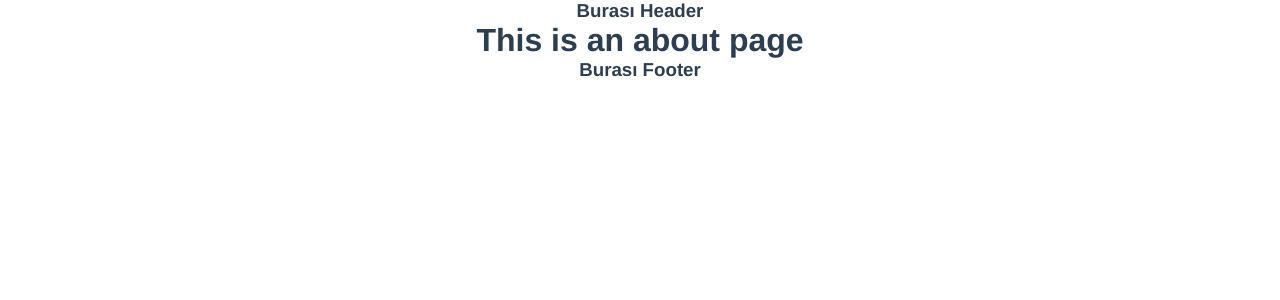
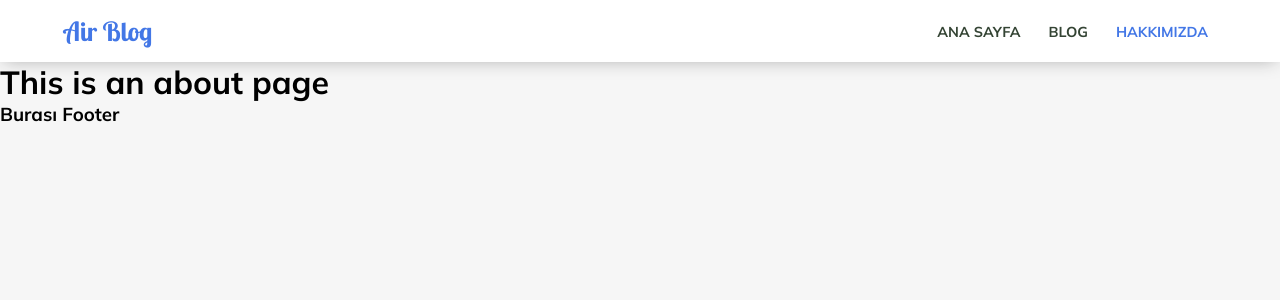
Before and after one commit to ertugrulsencer/air-blog, a Vue app: page /about in a window 1280 px wide. Shown: the top 300 px of the page. Built offline with nearby package versions, Linux system fonts and the light colour scheme.

Commit message:
Header and nav designed

```diff
--- a/src/App.vue
+++ b/src/App.vue
@@ -24,25 +24,4 @@ export default {
 };
 </script>
 
-<style lang="scss">
-.wrapper {
-  font-family: Avenir, Helvetica, Arial, sans-serif;
-  -webkit-font-smoothing: antialiased;
-  -moz-osx-font-smoothing: grayscale;
-  text-align: center;
-  color: #2c3e50;
-}
-
-#nav {
-  padding: 30px;
-
-  a {
-    font-weight: bold;
-    color: #2c3e50;
-
-    &.router-link-exact-active {
-      color: #42b983;
-    }
-  }
-}
-</style>
+<style lang="scss"></style>
--- a/src/assets/scss/_app.scss
+++ b/src/assets/scss/_app.scss
@@ -1,3 +1,4 @@
+@import url("https://fonts.googleapis.com/css2?family=Lobster+Two:ital,wght@0,400;0,700;1,400;1,700&family=Mulish:ital,wght@0,200;0,300;0,400;0,500;0,600;0,700;0,800;0,900;1,200;1,300;1,400;1,500;1,600;1,700;1,800;1,900&family=Roboto:ital,wght@0,100;0,300;0,400;0,500;0,700;0,900;1,100;1,300;1,400;1,500;1,700;1,900&display=swap");
 @import "./variables";
 @import "./mixins";
 * {
@@ -6,9 +7,13 @@
   box-sizing: border-box;
   text-decoration: none;
   outline: none;
+  &:not(i) {
+    font-family: "Mulish", Arial, sans-serif;
+  }
 }
 html,
 body {
   height: 100%;
+  background: var(--light);
 }
 @import "./globals";
--- a/src/assets/scss/_variables.scss
+++ b/src/assets/scss/_variables.scss
@@ -2,4 +2,5 @@
   --primary: #4377e6;
   --light: #f6f6f6;
   --dark: #344434;
+  --gray: #a8a8a8;
 }
--- a/src/components/HelloWorld.vue
+++ /dev/null
@@ -1,138 +0,0 @@
-<template>
-  <div class="hello">
-    <h1>{{ msg }}</h1>
-    <p>
-      For a guide and recipes on how to configure / customize this project,<br />
-      check out the
-      <a href="https://cli.vuejs.org" target="_blank" rel="noopener"
-        >vue-cli documentation</a
-      >.
-    </p>
-    <h3>Installed CLI Plugins</h3>
-    <ul>
-      <li>
-        <a
-          href="https://github.com/vuejs/vue-cli/tree/dev/packages/%40vue/cli-plugin-babel"
-          target="_blank"
-          rel="noopener"
-          >babel</a
-        >
-      </li>
-      <li>
-        <a
-          href="https://github.com/vuejs/vue-cli/tree/dev/packages/%40vue/cli-plugin-pwa"
-          target="_blank"
-          rel="noopener"
-          >pwa</a
-        >
-      </li>
-      <li>
-        <a
-          href="https://github.com/vuejs/vue-cli/tree/dev/packages/%40vue/cli-plugin-router"
-          target="_blank"
-          rel="noopener"
-          >router</a
-        >
-      </li>
-      <li>
-        <a
-          href="https://github.com/vuejs/vue-cli/tree/dev/packages/%40vue/cli-plugin-vuex"
-          target="_blank"
-          rel="noopener"
-          >vuex</a
-        >
-      </li>
-      <li>
-        <a
-          href="https://github.com/vuejs/vue-cli/tree/dev/packages/%40vue/cli-plugin-eslint"
-          target="_blank"
-          rel="noopener"
-          >eslint</a
-        >
-      </li>
-    </ul>
-    <h3>Essential Links</h3>
-    <ul>
-      <li>
-        <a href="https://vuejs.org" target="_blank" rel="noopener">Core Docs</a>
-      </li>
-      <li>
-        <a href="https://forum.vuejs.org" target="_blank" rel="noopener"
-          >Forum</a
-        >
-      </li>
-      <li>
-        <a href="https://chat.vuejs.org" target="_blank" rel="noopener"
-          >Community Chat</a
-        >
-      </li>
-      <li>
-        <a href="https://twitter.com/vuejs" target="_blank" rel="noopener"
-          >Twitter</a
-        >
-      </li>
-      <li>
-        <a href="https://news.vuejs.org" target="_blank" rel="noopener">News</a>
-      </li>
-    </ul>
-    <h3>Ecosystem</h3>
-    <ul>
-      <li>
-        <a href="https://router.vuejs.org" target="_blank" rel="noopener"
-          >vue-router</a
-        >
-      </li>
-      <li>
-        <a href="https://vuex.vuejs.org" target="_blank" rel="noopener">vuex</a>
-      </li>
-      <li>
-        <a
-          href="https://github.com/vuejs/vue-devtools#vue-devtools"
-          target="_blank"
-          rel="noopener"
-          >vue-devtools</a
-        >
-      </li>
-      <li>
-        <a href="https://vue-loader.vuejs.org" target="_blank" rel="noopener"
-          >vue-loader</a
-        >
-      </li>
-      <li>
-        <a
-          href="https://github.com/vuejs/awesome-vue"
-          target="_blank"
-          rel="noopener"
-          >awesome-vue</a
-        >
-      </li>
-    </ul>
-  </div>
-</template>
-
-<script>
-export default {
-  name: "HelloWorld",
-  props: {
-    msg: String,
-  },
-};
-</script>
-
-<!-- Add "scoped" attribute to limit CSS to this component only -->
-<style scoped lang="scss">
-h3 {
-  margin: 40px 0 0;
-}
-ul {
-  list-style-type: none;
-  padding: 0;
-}
-li {
-  display: inline-block;
-  margin: 0 10px;
-}
-a {
-  color: #42b983;
-}
-</style>
--- a/src/components/shared/Header.vue
+++ b/src/components/shared/Header.vue
@@ -1,11 +1,37 @@
 <template>
   <header class="header">
-    <h3>Burası Header</h3>
+    <div class="container">
+      <router-link :to="{ name: 'Home' }" class="logo">Air Blog</router-link>
+      <Nav />
+    </div>
   </header>
 </template>
 
 <script>
-export default {};
+import Nav from "./Nav";
+export default {
+  name: "Header",
+  components: {
+    Nav,
+  },
+};
 </script>
 
-<style></style>
+<style lang="scss" scoped>
+@import "@/assets/scss/_mixins.scss";
+header.header {
+  @include flex;
+  height: 62px;
+  background: #ffffff;
+  box-shadow: 0 2px 18px -4px var(--gray);
+  .container {
+    @include flex(space-between);
+    .logo {
+      color: var(--primary);
+      font-size: 1.65rem;
+      font-weight: 700;
+      font-family: "Lobster Two";
+    }
+  }
+}
+</style>
--- /dev/null
+++ b/src/components/shared/Nav.vue
@@ -0,0 +1,53 @@
+<template>
+  <nav class="navigation">
+    <ul>
+      <li>
+        <router-link exact-active-class="active" :to="{ name: 'Home' }"
+          >Ana Sayfa</router-link
+        >
+      </li>
+      <li>
+        <router-link exact-active-class="active" :to="{ name: 'Blog' }"
+          >Blog</router-link
+        >
+      </li>
+      <li>
+        <router-link exact-active-class="active" :to="{ name: 'About' }"
+          >Hakkımızda</router-link
+        >
+      </li>
+    </ul>
+  </nav>
+</template>
+
+<script>
+export default {};
+</script>
+
+<style lang="scss" scoped>
+@import "@/assets/scss/_mixins.scss";
+nav.navigation {
+  @include flex(flex-end, center);
+  ul {
+    @include flex(flex-end, center);
+    list-style: none;
+    li {
+      &:not(:last-child) a {
+        margin-right: 12px;
+      }
+      a {
+        padding: 8px;
+        font-size: 0.9rem;
+        text-transform: uppercase;
+        color: var(--dark);
+        font-weight: 700;
+        transition: all 300ms ease-in-out;
+        &:hover,
+        &.active {
+          color: var(--primary);
+        }
+      }
+    }
+  }
+}
+</style>
--- a/src/views/Home.vue
+++ b/src/views/Home.vue
@@ -1,20 +1,17 @@
 <template>
-  <div class="home">
-    <HelloWorld msg="Welcome to Your Vue.js App" />
-  </div>
+  <main>
+    <h1>Ana Sayfa</h1>
+  </main>
 </template>
 
 <script>
-// @ is an alias to /src
-import HelloWorld from "@/components/HelloWorld.vue";
-
 export default {
   name: "Home",
-  components: {
-    HelloWorld,
-  },
+  components: {},
   metaInfo: {
     title: "Ana Sayfa",
   },
 };
 </script>
+
+<style lang="scss" scoped></style>
```
